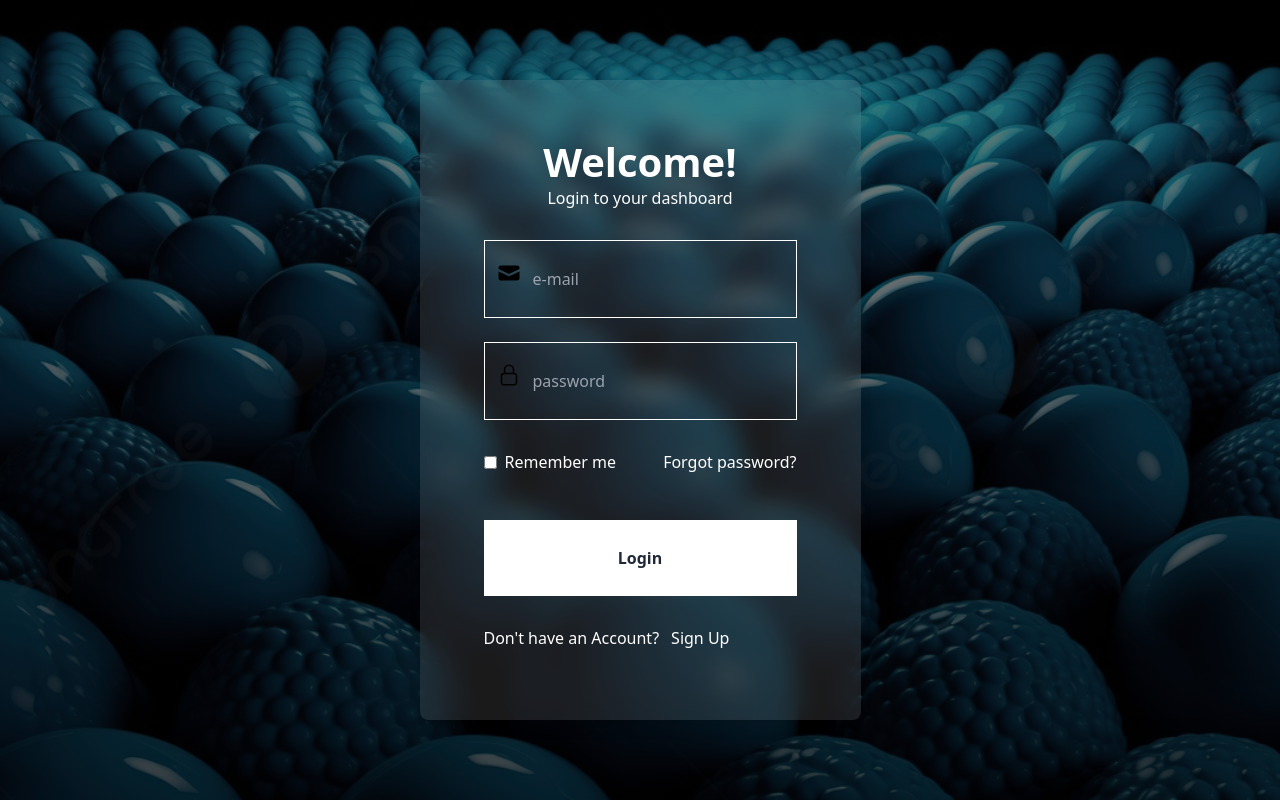
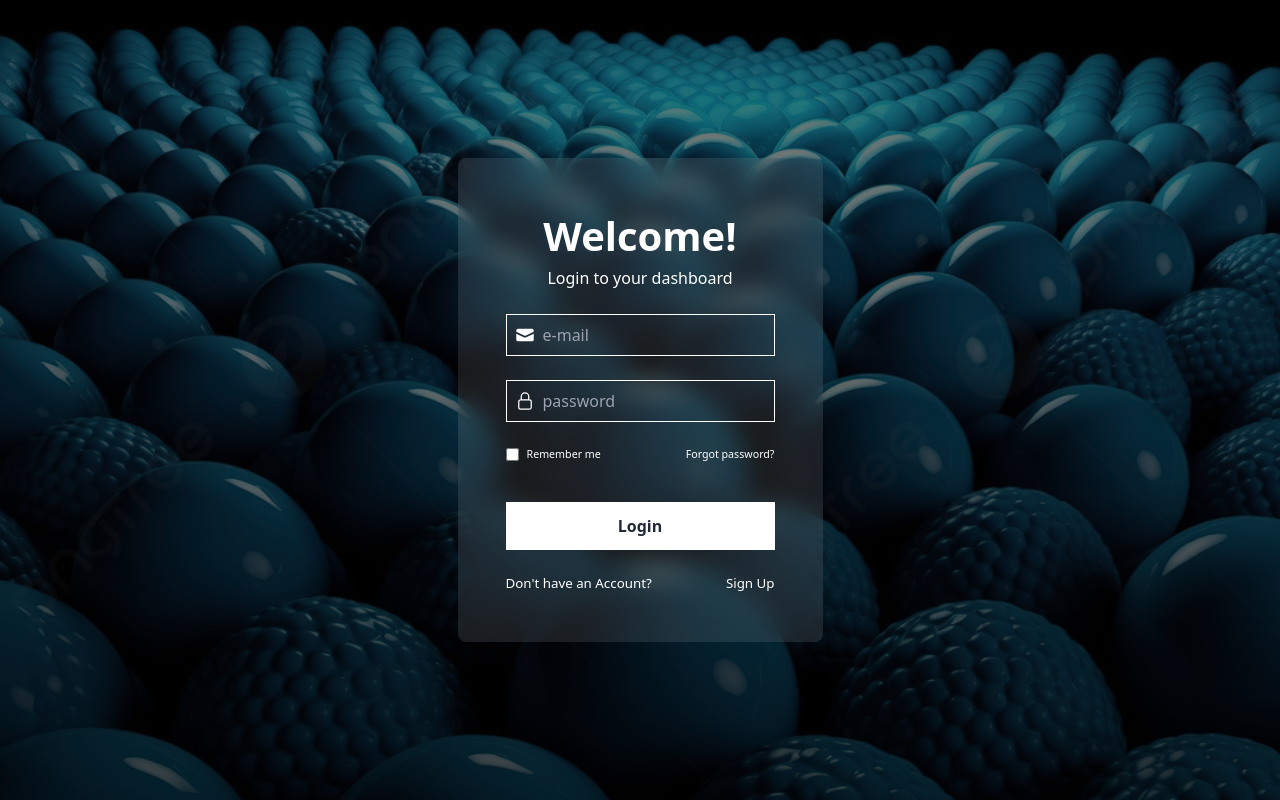
Before and after one commit to International-Tech-Events/Portfolio-Frontend, a React (Vite) app: page /signin in a window 1280 px wide. Built offline with nearby package versions, Linux system fonts and the light colour scheme.

Commit message:
some new updates

```diff
--- a/src/pages/signin.jsx
+++ b/src/pages/signin.jsx
@@ -53,7 +53,7 @@ const Signin = () => {
 
     <div className=" flex flex-col justify-center items-center h-screen bg-[linear-gradient(rgba(0,0,0,0.5),rgba(0,0,0,0.7)),url('./images/img7.jpg')] bg-no-repeat bg-center bg-cover bg-blend-darken ">
 
-      <div className="leading-9 bg-white bg-opacity-10 border-opacity-30 backdrop-blur-md rounded-lg p-16 shadow-lg">
+      <div className="bg-white bg-opacity-10 border-opacity-30 backdrop-blur-md rounded-lg p-12">
 
         <div className="flex flex-col items-center">
 
@@ -68,9 +68,9 @@ const Signin = () => {
 
           <div>
 
-            <div className="flex gap-x-3 py-5 pl-3 border border-white">
+            <div className="flex gap-x-2 py-2 pl-2 border border-white items-center text-white">
 
-              <EnvelopeIcon className="h-[24px] w-[24px]" />
+              <EnvelopeIcon className="h-[20px] w-[20px]" />
 
               <input
                 className="outline-none bg-transparent"
@@ -88,10 +88,10 @@ const Signin = () => {
 
           <div>
 
-            <div className="flex gap-x-3 py-5 pl-3 p-8 border border-white">
+            <div className="flex gap-x-2 py-2 pl-2 border border-white items-center text-white">
 
               {/* learn how to use the eye icon when you want to view your file */}
-              <LockClosedIcon className="h-[24px] w-[24px]" />
+              <LockClosedIcon className="h-[20px] w-[20px]" />
 
               <input
                 className="outline-none bg-transparent"
@@ -107,7 +107,7 @@ const Signin = () => {
           </div>
 
 
-          <div className="flex items-center justify-between text-white mb-4">
+          <div className="flex items-center justify-between text-white mb-4 text-[8pt]">
 
             <label className="flex items-center"> <input type="checkbox" className="mr-2" /> Remember me</label>
 
@@ -116,16 +116,16 @@ const Signin = () => {
           </div>
 
 
-          <button type='submit' className="bg-white py-5 px-10 text-gray-800 font-semibold hover:bg-gray-200 transition">
+          <button type='submit' className="bg-white py-3 px-10 text-gray-800 font-semibold hover:bg-gray-200 transition">
             {isSubmitting ? <Loader /> : "Login"}
           </button>
 
 
-          <div className="flex gap-x-3 items-center text-white">
+          <div className="flex gap-x-3 items-center justify-between text-white text-[10pt]">
 
             <p>Don't have an Account?</p>
 
-            <Link to={'/signup'}>Sign Up</Link>
+            <Link to={'/signup'} className='hover:text-blue-600'>Sign Up</Link>
 
           </div>
 
```
